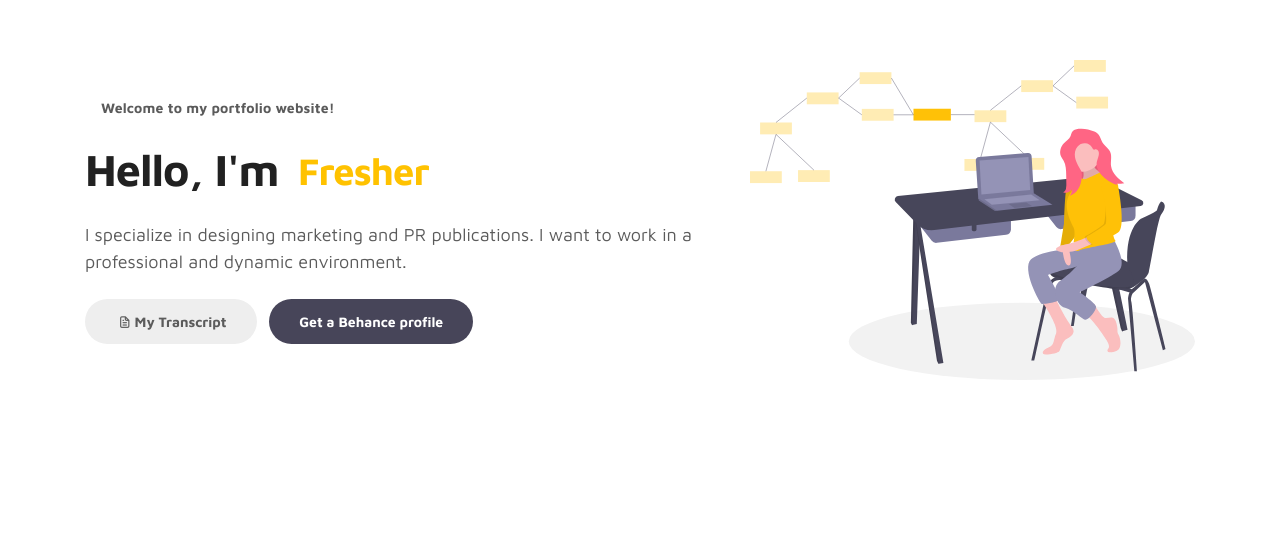
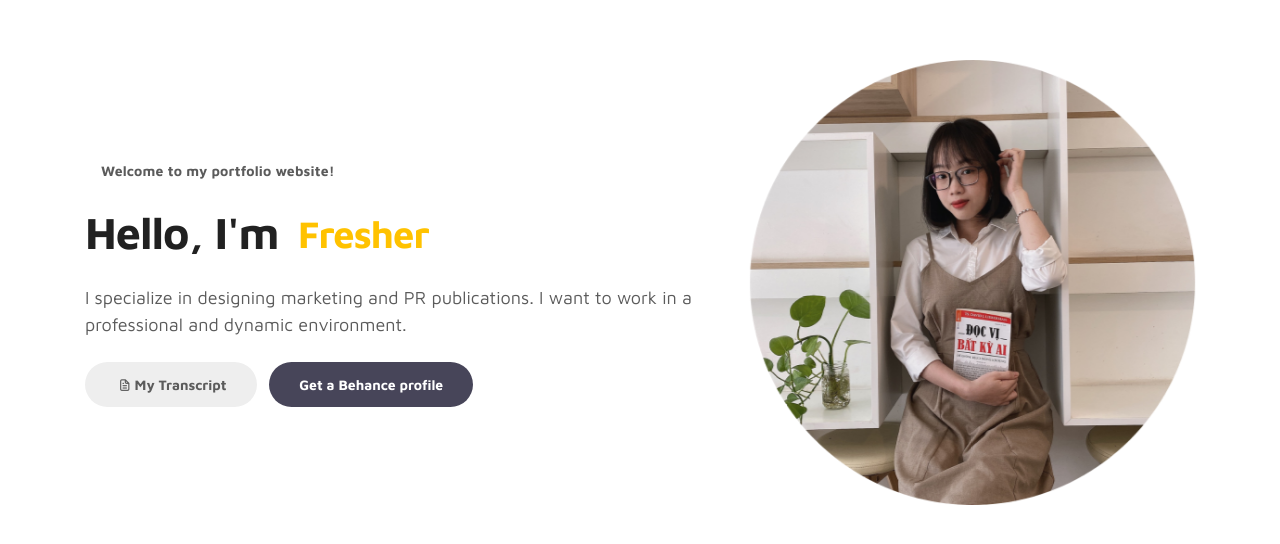
Before and after one commit to ngoanguyen/ngoanguyenStudio.github.io, a plain HTML site: page index.html in a window 1280 px wide. Shown: the part 138-682 px from the top of the page. Drawn offline with Linux system fonts and the light colour scheme.

Commit message:
Update index.html

```diff
--- a/index.html
+++ b/index.html
@@ -56,7 +56,7 @@ https://www.tooplate.com/view/2115-marvel
 
                 <div class="col-lg-5 col-md-12 col-12">
                     <div class="about-image svg">
-                        <img src="images/undraw/undraw_software_engineer_lvl5.svg" class="img-fluid" alt="svg image">
+                        <img src="images/undraw/backgroundNgoanNguyen.png" class="img-fluid" alt="svg image">
                     </div>
                 </div>
 
```
